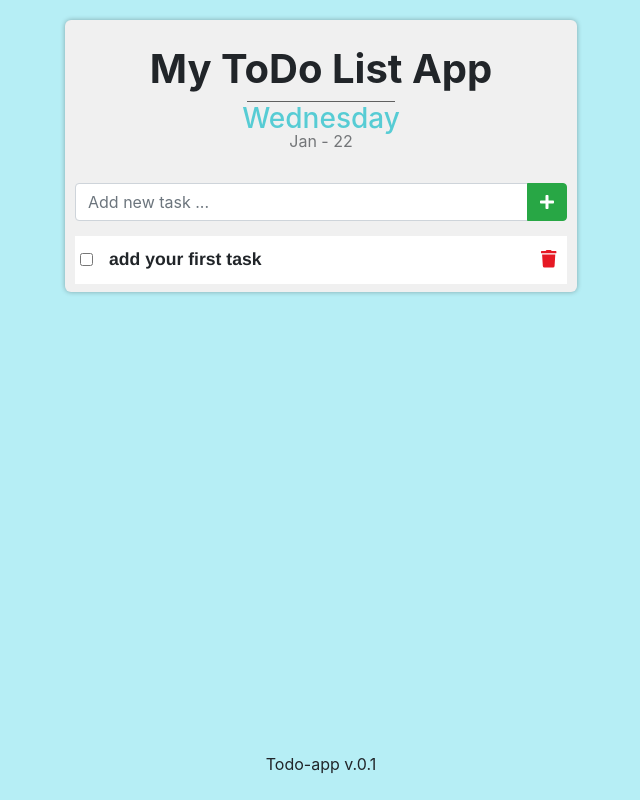
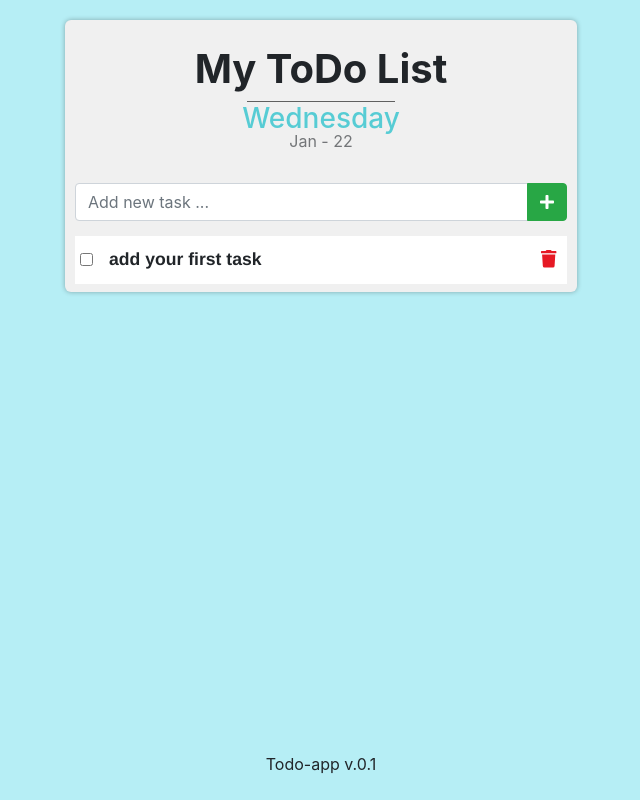
Before and after one commit to ATT273/todo-app, a React (Create React App) app: page / in a window 1280 px wide. Shown: the whole page, without its empty margins (319-959 px from the left). Built offline with nearby package versions, Linux system fonts and the light colour scheme.

Commit message:
change it back test

```diff
--- a/src/components/Header.js
+++ b/src/components/Header.js
@@ -4,7 +4,7 @@ class Header extends Component {
     render() {
         return (
             <div className="app-header">
-                <h1>My ToDo List App</h1>
+                <h1>My ToDo List</h1>
                 <div className="under-line"></div>
                 <p>
                     <h3>{this.props.date.wDay}</h3>
```
